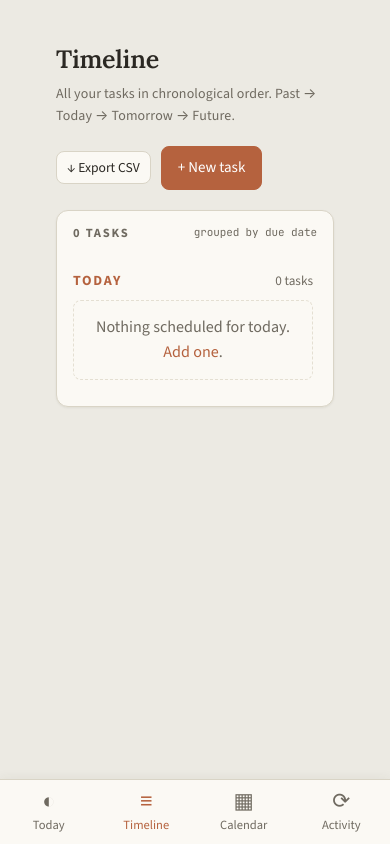
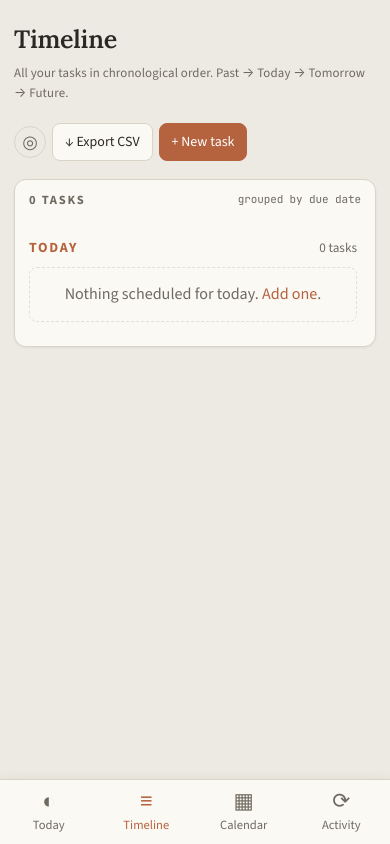
Before and after one commit to milimo-unza/final-year-project, a Django app: page /timeline/ in a window 390 px wide. Run offline with Django 5.2, Linux system fonts and the light colour scheme; the visitor is signed in with stand-in values (Sample User, id 1); data comes from the database, SQL or seed files in the repository; data that the repository does not hold is empty.

Commit message:
Mobile polish: task rows, priority dots, muted categories, timeline header button

```diff
--- a/static/css/cosmos.css
+++ b/static/css/cosmos.css
@@ -2461,3 +2461,50 @@ html { font-size: 130% !important; }
     font-size: 1rem;
   }
 }
+
+
+/* Kill the old floating Today button (no longer in the DOM but safe to remove) */
+.floating-today-btn { display: none !important; }
+
+/* Timeline header scroll button */
+#scroll-today-btn {
+  width: 32px;
+  height: 32px;
+  border-radius: 50%;
+  border: 1px solid var(--border);
+  background: transparent;
+  color: var(--muted-fg);
+  font-size: 1rem;
+  display: inline-flex;
+  align-items: center;
+  justify-content: center;
+  cursor: pointer;
+  padding: 0;
+}
+#scroll-today-btn:hover {
+  background: var(--muted-bg);
+  color: var(--fg);
+  border-color: var(--muted-fg);
+}
+
+/* Mobile: cards fit and page doesn't need horizontal or awkward scroll */
+@media (max-width: 640px) {
+  .main { padding: 20px 14px 90px; }
+  .card { padding: 14px; }
+  .card + .card { margin-top: 14px; }
+
+  /* Let the timeline scroll a natural amount - fits most phone viewports */
+  .timeline-scroll { max-height: 62vh; }
+
+  /* Today dashboard: shorter scroll boxes */
+  .task-scroll { max-height: none; }
+  .dashboard-list { max-height: 55vh; }
+
+  /* Row padding tighter */
+  .task-row { padding: 10px 0; }
+  .page-head { margin-bottom: 18px; }
+  .page-head .titles h1 { font-size: 1.4rem; }
+  .page-head .titles .meta { font-size: 0.72rem; }
+  .page-head .row-flex { gap: 6px; flex-wrap: wrap; }
+  .page-head .btn { padding: 7px 12px; font-size: 0.78rem; }
+}
--- a/tasks/templates/tasks/timeline.html
+++ b/tasks/templates/tasks/timeline.html
@@ -9,6 +9,7 @@
     <div class="meta">All your tasks in chronological order. Past → Today → Tomorrow → Future.</div>
   </div>
   <div class="row-flex">
+    <button type="button" class="icon-btn" id="scroll-today-btn" title="Scroll to today" aria-label="Scroll to today">◎</button>
     <a class="btn btn-sm" href="{% url 'timeline_export_csv' %}" title="Download all tasks as CSV">↓ Export CSV</a>
     <a class="btn btn-primary" href="{% url 'task_create' %}" data-modal="task-new">+ New task</a>
   </div>
@@ -74,26 +75,16 @@
 (function () {
   var scrollEl = document.getElementById('timeline-scroll');
   var anchor   = document.getElementById('today-anchor');
+  var btn      = document.getElementById('scroll-today-btn');
   if (!scrollEl || !anchor) return;
 
-  // Scroll to today on initial load.
+  // Scroll to today on first load (no animation, feels instant).
   function scrollToToday(smooth) {
     var top = anchor.offsetTop - scrollEl.offsetTop;
     scrollEl.scrollTo({ top: Math.max(0, top - 8), behavior: smooth ? 'smooth' : 'auto' });
   }
   setTimeout(function () { scrollToToday(false); }, 50);
 
-  function update() {
-    var anchorTop = anchor.offsetTop - scrollEl.offsetTop;
-    var viewTop = scrollEl.scrollTop;
-    var viewBottom = viewTop + scrollEl.clientHeight;
-    var visible = anchorTop >= viewTop - 4 && anchorTop <= viewBottom - 20;
-    btn.hidden = visible;
-  }
-  scrollEl.addEventListener('scroll', update);
-  window.addEventListener('resize', update);
-  setTimeout(update, 200);
-
   btn.addEventListener('click', function () { scrollToToday(true); });
 })();
 </script>
```
